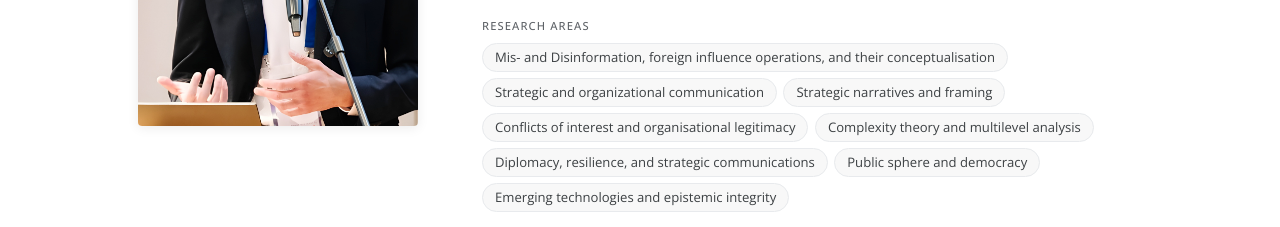
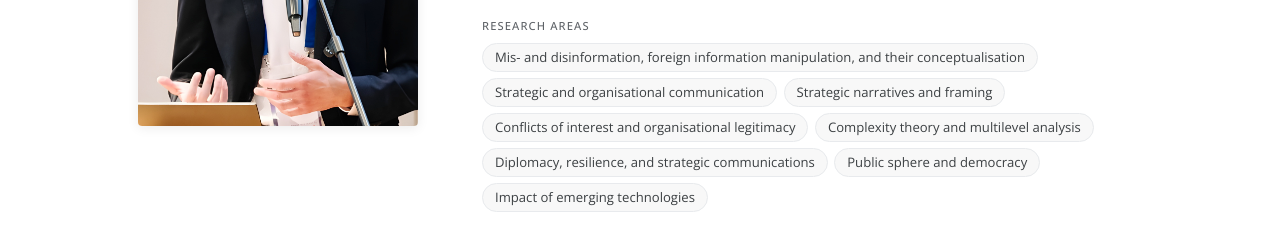
Before and after one commit to Timo-Lenk/timo-lenk, a plain HTML site: page index.html in a window 1280 px wide. Shown: the part 384-611 px from the top of the page. Drawn offline with nearby package versions, Linux system fonts and the light colour scheme; a web font is replaced by a local one.

Commit message:
Add files via upload

```diff
--- a/index.html
+++ b/index.html
@@ -532,14 +532,14 @@
           <div class="focus-group">
             <h3 class="focus-label">Research areas</h3>
             <ul class="focus-tags">
-              <li>Mis- and Disinformation, foreign influence operations, and their conceptualisation</li>
-              <li>Strategic and organizational communication</li>
+              <li>Mis- and disinformation, foreign information manipulation, and their conceptualisation</li>
+              <li>Strategic and organisational communication</li>
               <li>Strategic narratives and framing</li>
               <li>Conflicts of interest and organisational legitimacy</li>
               <li>Complexity theory and multilevel analysis</li>
               <li>Diplomacy, resilience, and strategic communications</li>
               <li>Public sphere and democracy</li>
-              <li>Emerging technologies and epistemic integrity</li>
+              <li>Impact of emerging technologies</li>
             </ul>
           </div>
           <div class="focus-group">
```
